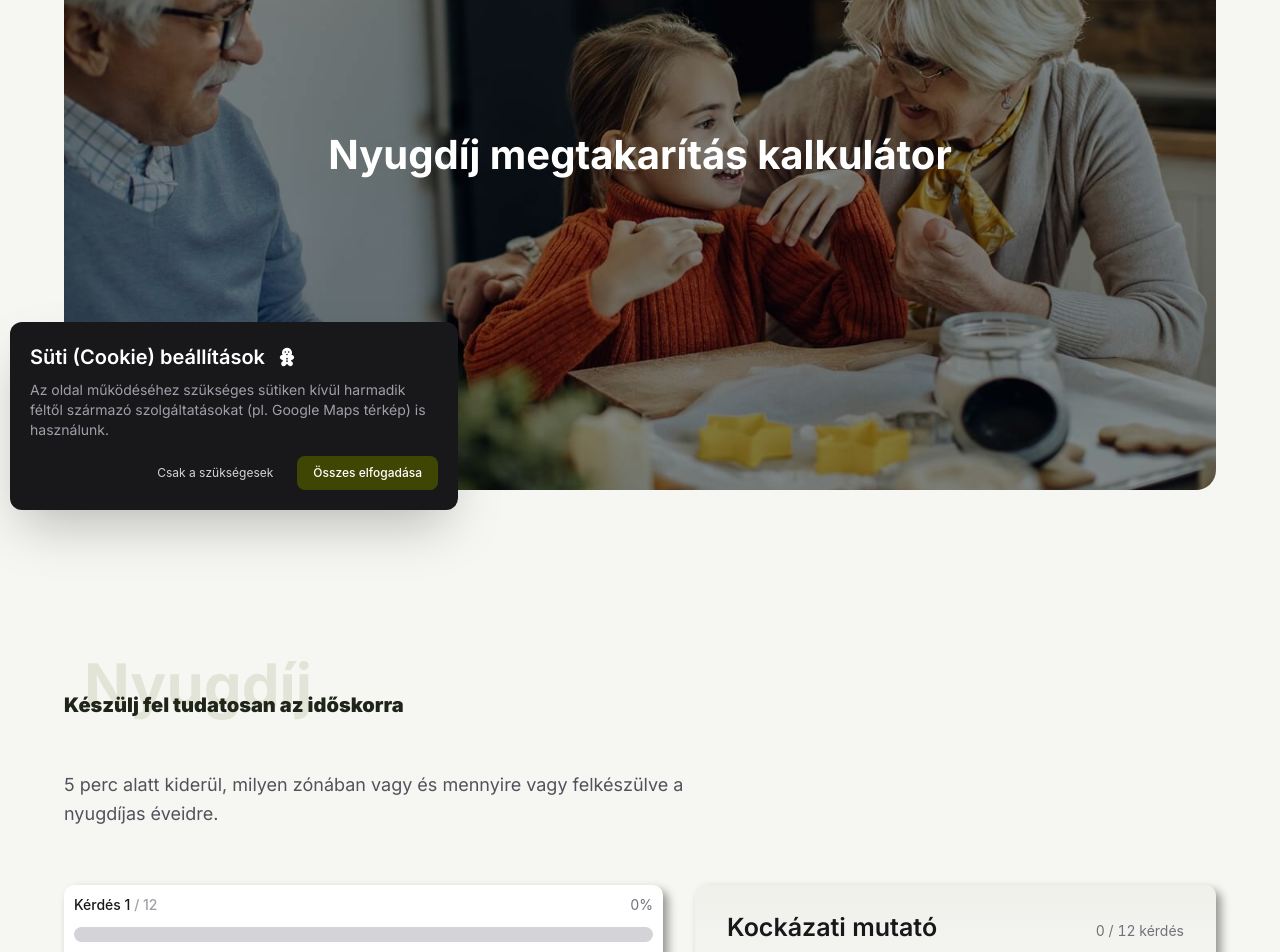
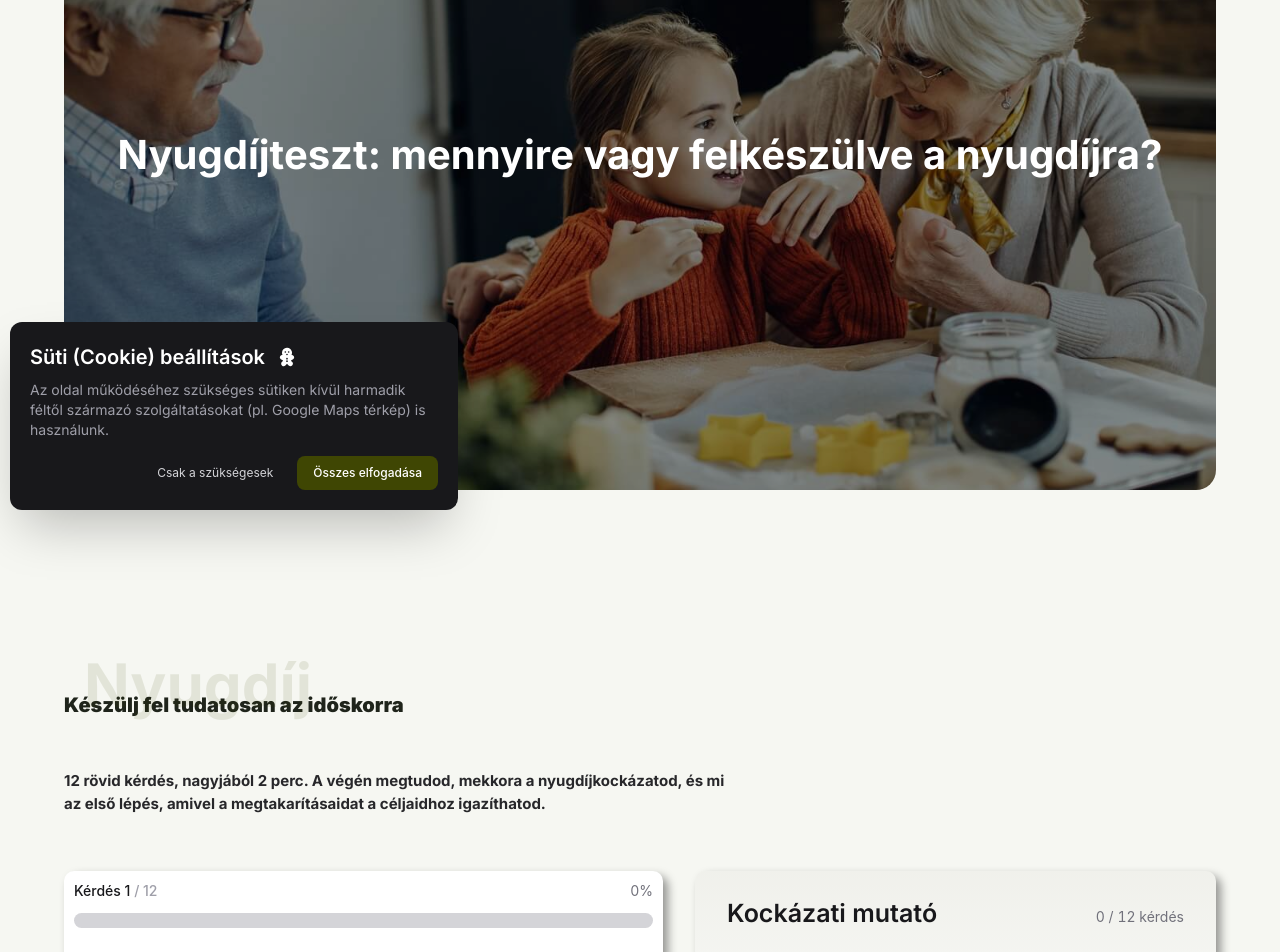
Before and after one commit to Quruzslo/sya-solutions, a Next.js app: page /kalkulator/nyugdij in a window 1280 px wide. Shown: the part 280-1232 px from the top of the page. Built offline with nearby package versions, Linux system fonts and the light colour scheme; a web font is replaced by a local one.

Commit message:
Níugdíj page kb befejezve

```diff
--- a/app/kalkulator/StepByStepCalculator.tsx
+++ b/app/kalkulator/StepByStepCalculator.tsx
@@ -86,7 +86,7 @@ export default function StepByStepCalculator({
             title={"Készülj fel tudatosan az időskorra"}
             bgText={"Nyugdíj"}
           />
-          <p className="mt-3 text-lg leading-relaxed text-zinc-600">
+          <p className="mt-3 text-[15px] font-bold text-zinc-800">
             {description}
           </p>
         </div>
--- a/app/kalkulator/nyugdij/page.tsx
+++ b/app/kalkulator/nyugdij/page.tsx
@@ -12,7 +12,7 @@ export default function PensionCalculatorPage() {
   return (
     <>
       <Hero
-        mainTitle={<>Nyugdíj megtakarítás kalkulátor</>}
+        mainTitle={<>Nyugdíjteszt: mennyire vagy felkészülve a nyugdíjra?</>}
         justOnePicture={"/images/nyugdíjkalkuláció.jpg"}
         crumbs={breadcrumbItems}
         needBtns={false}
@@ -21,7 +21,7 @@ export default function PensionCalculatorPage() {
 
       <StepByStepCalculator
         title="Nyugdíjkiegészítési kockázati térkép"
-        description="5 perc alatt kiderül, milyen zónában vagy és mennyire vagy felkészülve a nyugdíjas éveidre."
+        description="12 rövid kérdés, nagyjából 2 perc. A végén megtudod, mekkora a nyugdíjkockázatod, és mi az első lépés, amivel a megtakarításaidat a céljaidhoz igazíthatod."
         questions={pensionQuestions}
         maxScore={36}
         onEvaluate={evaluatePension}
```
